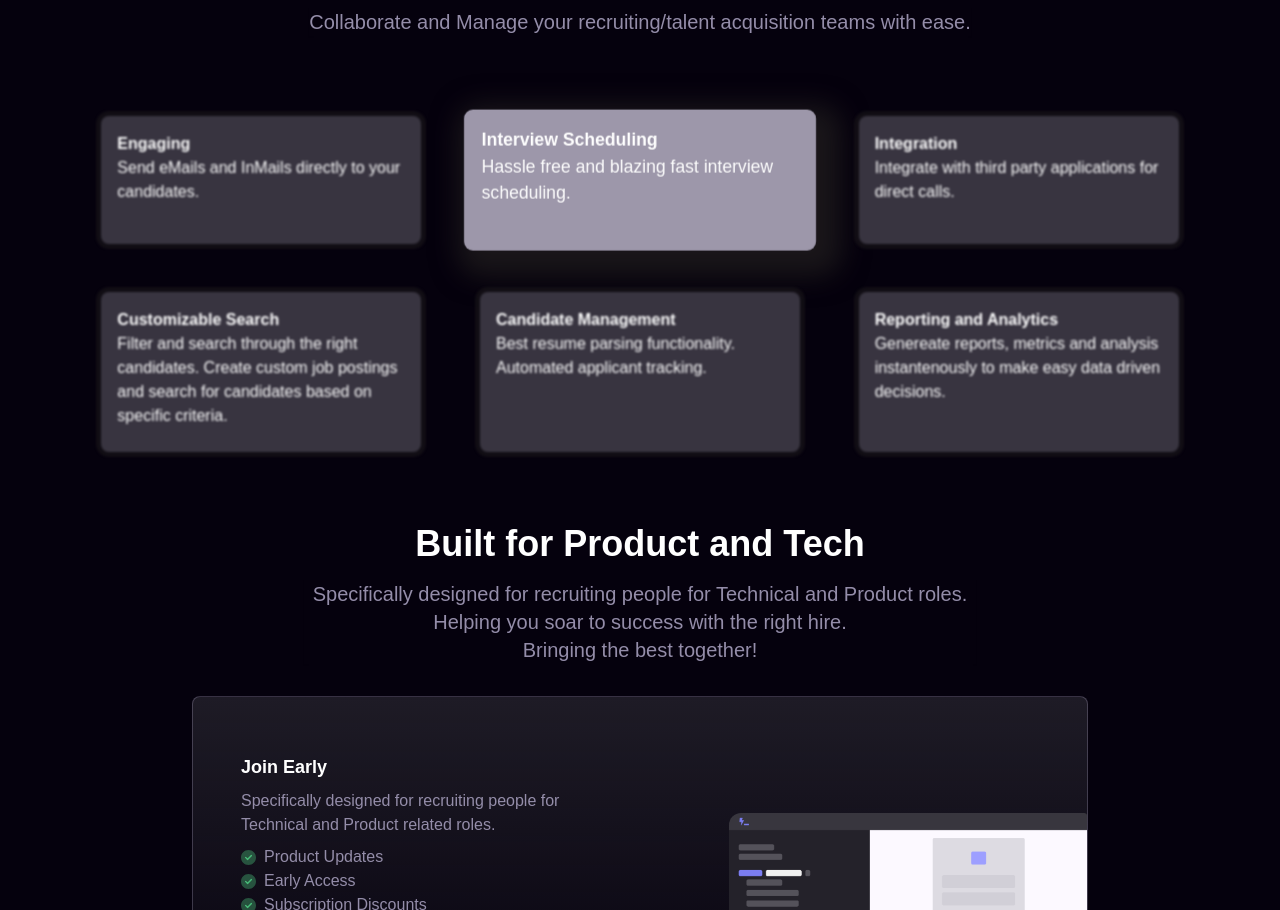
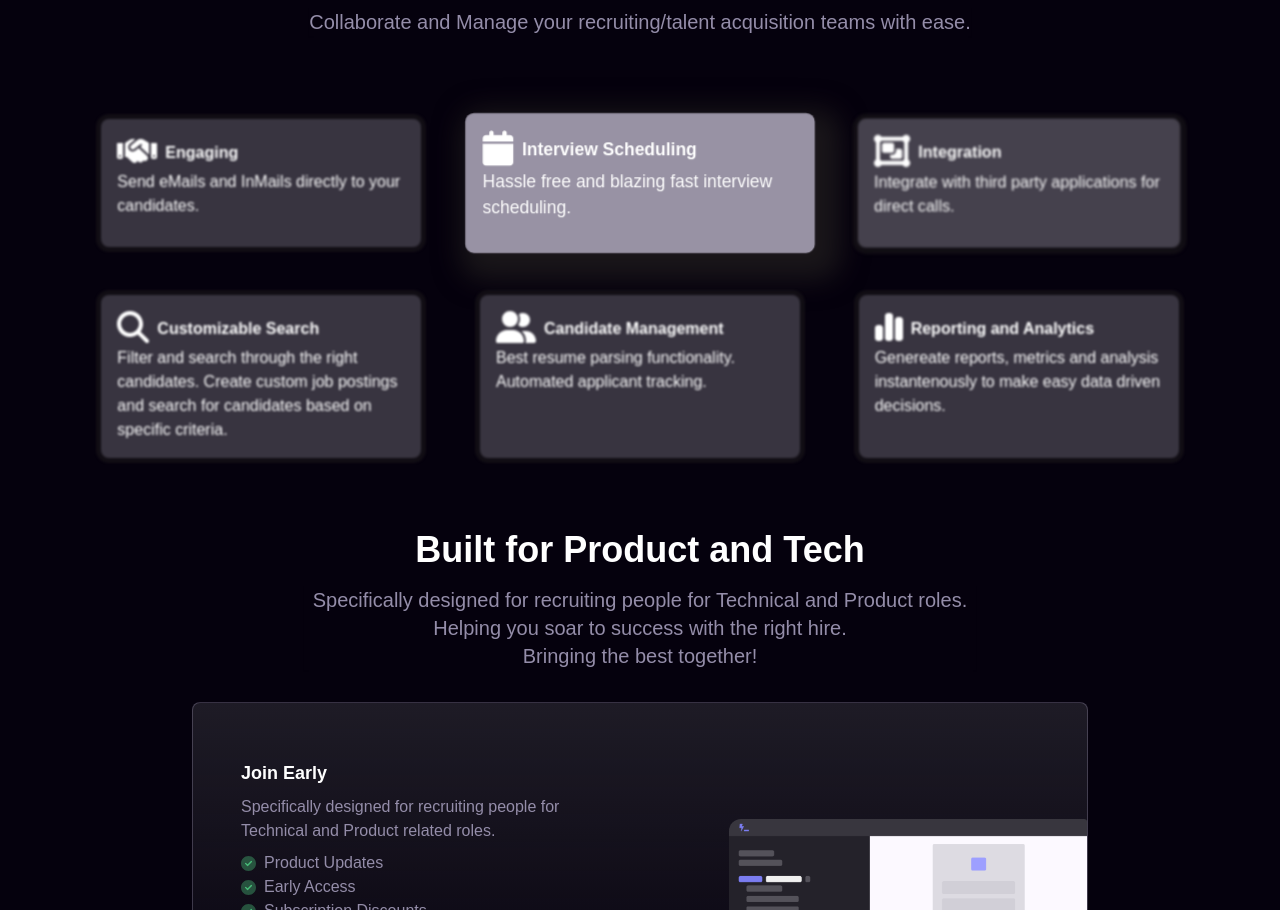
Before and after one commit to flyinout/flyinout-fe, a Next.js app: page / in a window 1280 px wide. Shown: the part 1940-2850 px from the top of the page. Built offline with nearby package versions, Linux system fonts and the light colour scheme.

Commit message:
fix icons

```diff
--- a/components/Collaboration.js
+++ b/components/Collaboration.js
@@ -2,6 +2,18 @@ import { SectionHeading, SectionSubHeading } from "./Hero";
 import styles from "../styles/Collaboration.module.scss";
 import { motion, useTransform } from "framer-motion";
 import { useState, useEffect } from "react";
+import Icon from "./Icon";
+import {
+  faHandshake,
+  faObjectGroup,
+  faMagnifyingGlass,
+  faChartSimple,
+  faCalendar,
+  faUserGroup,
+} from "@fortawesome/free-solid-svg-icons";
+import {} from "@fortawesome/fontawesome-free-regular";
+import {} from "@fortawesome/free-brands-svg-icons";
+
 const variant = {
   rest: {
     filter: `blur(1px)`,
@@ -12,8 +24,8 @@ const variant = {
     boxShadow: "9px 10px 24px 15px rgba(26,22,26,1)",
     filter: [`blur(1px)`, `blur(0.5px)`, `blur(0px)`],
     transition: {
-      delay: 0.5,
-      duration: 1,
+      delay: 0,
+      duration: 0.5,
     },
   },
   lower: {
@@ -28,8 +40,8 @@ const variant = {
       `blur(1px)`,
     ],
     transition: {
-      delay: 0.5,
-      duration: 1,
+      delay: 0,
+      duration: 0.5,
     },
   },
 };
@@ -68,7 +80,7 @@ export default function Collaboration() {
       <div className={styles.collaborationWrapper}>
         <motion.div
           onMouseEnter={() => togglePause(0)}
-          onMouseLeave={togglePause}
+          onMouseLeave={() => togglePause()}
           variants={variant}
           initial="rest"
           animate={index == 0 ? "raise" : "lower"}
@@ -83,14 +95,19 @@ export default function Collaboration() {
             minHeight: "8rem",
           }}
         >
-          <h3 className="text-md text-primary font-bold">Engaging</h3>
+          <h3 className="text-md text-primary font-bold flex items-center">
+            <span className="mr-2">
+              <Icon icon={faHandshake} size="2x" />
+            </span>
+            Engaging
+          </h3>
           <p className="text-primary">
             Send eMails and InMails directly to your candidates.
           </p>
         </motion.div>
         <motion.div
           onMouseEnter={() => togglePause(1)}
-          onMouseLeave={togglePause}
+          onMouseLeave={() => togglePause()}
           variants={variant}
           initial="rest"
           animate={index == 1 ? "raise" : "lower"}
@@ -105,7 +122,10 @@ export default function Collaboration() {
             minHeight: "8rem",
           }}
         >
-          <h3 className="text-md text-primary font-bold">
+          <h3 className="text-md text-primary font-bold flex items-center">
+            <span className="mr-2">
+              <Icon icon={faCalendar} size="2x" />
+            </span>{" "}
             Interview Scheduling
           </h3>
           <p className="text-primary">
@@ -114,7 +134,7 @@ export default function Collaboration() {
         </motion.div>
         <motion.div
           onMouseEnter={() => togglePause(2)}
-          onMouseLeave={togglePause}
+          onMouseLeave={() => togglePause()}
           variants={variant}
           initial="rest"
           animate={index == 2 ? "raise" : "lower"}
@@ -129,14 +149,19 @@ export default function Collaboration() {
             minHeight: "8rem",
           }}
         >
-          <h3 className="text-md text-primary font-bold">Integration</h3>
+          <h3 className="text-md text-primary font-bold flex items-center">
+            <span className="mr-2">
+              <Icon icon={faObjectGroup} size="2x" />
+            </span>
+            Integration
+          </h3>
           <p className="text-primary">
             Integrate with third party applications for direct calls.
           </p>
         </motion.div>
         <motion.div
           onMouseEnter={() => togglePause(3)}
-          onMouseLeave={togglePause}
+          onMouseLeave={() => togglePause()}
           variants={variant}
           initial="rest"
           animate={index == 3 ? "raise" : "lower"}
@@ -151,7 +176,10 @@ export default function Collaboration() {
             minHeight: "10rem",
           }}
         >
-          <h3 className="text-md text-primary font-bold">
+          <h3 className="text-md text-primary font-bold flex items-center">
+            <span className="mr-2">
+              <Icon icon={faMagnifyingGlass} size="2x" />
+            </span>{" "}
             Customizable Search
           </h3>
           <p className="text-primary">
@@ -161,7 +189,7 @@ export default function Collaboration() {
         </motion.div>
         <motion.div
           onMouseEnter={() => togglePause(4)}
-          onMouseLeave={togglePause}
+          onMouseLeave={() => togglePause()}
           variants={variant}
           initial="rest"
           animate={index == 4 ? "raise" : "lower"}
@@ -176,7 +204,10 @@ export default function Collaboration() {
             minHeight: "10rem",
           }}
         >
-          <h3 className="text-md text-primary font-bold">
+          <h3 className="text-md text-primary font-bold flex items-center">
+            <span className="mr-2">
+              <Icon icon={faUserGroup} size="2x" />
+            </span>{" "}
             Candidate Management
           </h3>
           <p className="text-primary">
@@ -185,7 +216,7 @@ export default function Collaboration() {
         </motion.div>
         <motion.div
           onMouseEnter={() => togglePause(5)}
-          onMouseLeave={togglePause}
+          onMouseLeave={() => togglePause()}
           variants={variant}
           initial="rest"
           animate={index == 5 ? "raise" : "lower"}
@@ -200,7 +231,10 @@ export default function Collaboration() {
             minHeight: "10rem",
           }}
         >
-          <h3 className="text-md text-primary font-bold">
+          <h3 className="text-md text-primary font-bold flex items-center">
+            <span className="mr-2">
+              <Icon icon={faChartSimple} size="2x" />
+            </span>{" "}
             Reporting and Analytics
           </h3>
           <p className="text-primary">
--- /dev/null
+++ b/components/Icon.js
@@ -0,0 +1,5 @@
+import { FontAwesomeIcon } from "@fortawesome/react-fontawesome";
+
+const Icon = ({ icon, size }) => <FontAwesomeIcon icon={icon} size={size} />;
+
+export default Icon;
--- a/package.json
+++ b/package.json
@@ -10,6 +10,10 @@
     "build:static": "npx next build && npx next export"
   },
   "dependencies": {
+    "@fortawesome/fontawesome-free-regular": "^5.0.13",
+    "@fortawesome/free-brands-svg-icons": "^6.2.1",
+    "@fortawesome/free-solid-svg-icons": "^6.2.1",
+    "@fortawesome/react-fontawesome": "^0.2.0",
     "@tailwindcss/typography": "^0.5.8",
     "daisyui": "^2.41.0",
     "framer-motion": "^4.1.17",
--- a/pages/_app.js
+++ b/pages/_app.js
@@ -1,4 +1,5 @@
 import '../styles/globals.css'
+import ReactDOM from 'react-dom'
 
 function MyApp({ Component, pageProps }) {
   return <Component {...pageProps} />
```
Also changed, not shown: components/Header.js (+7 -2 lines), 2 other files (tests, documents, lock files or other folders).
